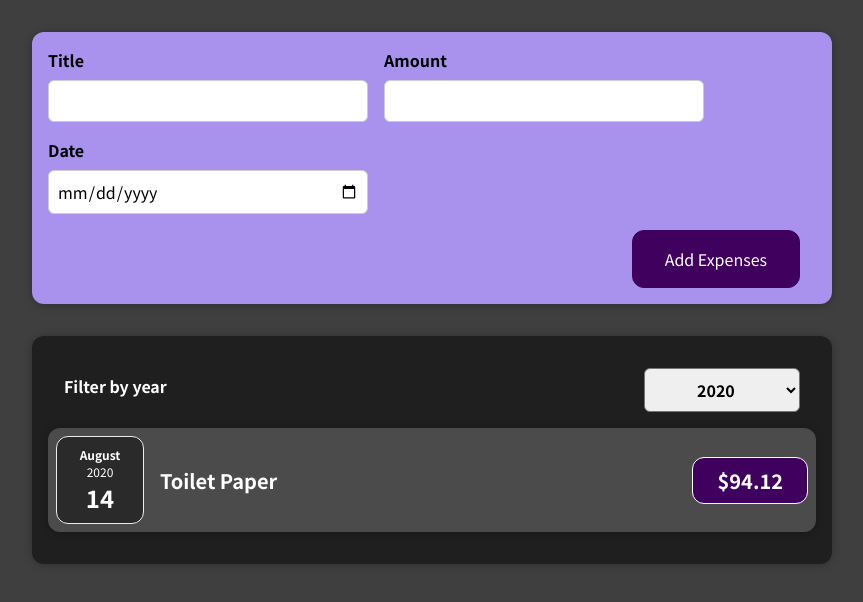
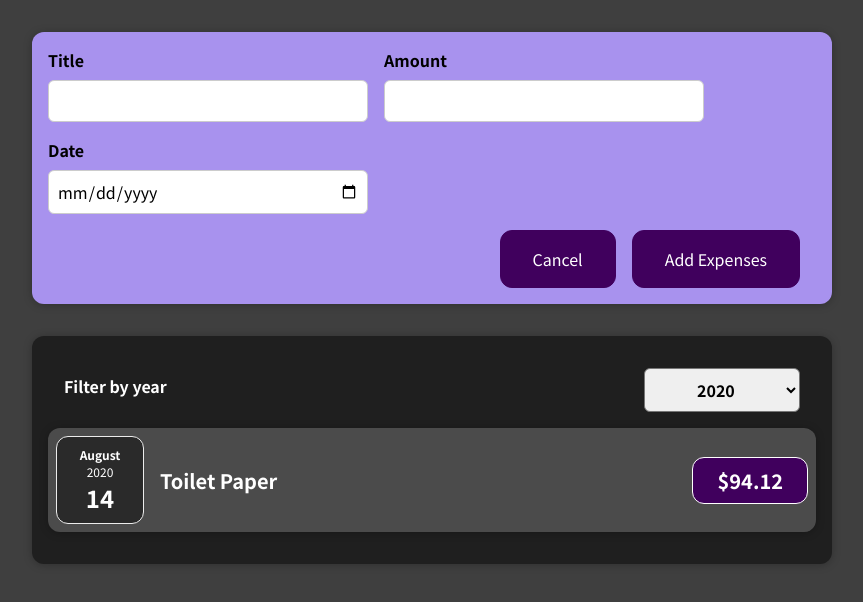
Before and after one commit to Hendrolee/Task-Tracker-Practice, a React (Create React App) app: page / in a window 1280 px wide. Both pictures are taken after a click on the button "Add Expenses". Shown: the top 602 px of the page, without its empty margins (208-1071 px from the left). Built offline with nearby package versions, Linux system fonts and the light colour scheme.

Commit message:
Refine UI of submit form

```diff
--- a/src/components/NewExpense/ExpenseForm.js
+++ b/src/components/NewExpense/ExpenseForm.js
@@ -44,6 +44,14 @@ const ExpenseForm = (props) => {
     };
 
     props.onSaveExpenseData(expenseData);
+    props.onSubmitCheck(0);
+    setEnteredTitle("");
+    setEnteredAmount("");
+    setEnteredDate("");
+  };
+
+  //if button clicked -- show add new expense field
+  const onCancelHandler = () => {
     setEnteredTitle("");
     setEnteredAmount("");
     setEnteredDate("");
@@ -51,6 +59,7 @@ const ExpenseForm = (props) => {
 
   return (
     <form onSubmit={submitHandler}>
+      <div className="new-expense__actions">
         <div className="new-expense__controls">
           <div className="new-expense__control">
             <label>Title</label>
@@ -81,7 +90,9 @@ const ExpenseForm = (props) => {
             />
           </div>
         </div>
-      <div className="new-expense__actions">
+        <button type="button" onClick={onCancelHandler}>
+          Cancel
+        </button>
         <button type="submit">Add Expenses</button>
       </div>
     </form>
--- a/src/components/NewExpense/NewExpense.js
+++ b/src/components/NewExpense/NewExpense.js
@@ -1,3 +1,4 @@
+import React, { useState } from "react";
 import ExpenseForm from "./ExpenseForm";
 import "./NewExpense.css";
 
@@ -10,9 +11,28 @@ const NewExpense = (props) => {
     props.onAddExpense(expenseData);
   };
 
+  const [count, setCount] = useState(0);
+  const fieldEntryHandler = (value) => {
+    setCount((clickCount) => {
+      return clickCount + 1;
+    });
+    setCount(value);
+  };
+
+  if (count !== 0) {
+    return (
+      <div className="new-expense">
+        <ExpenseForm
+          onSubmitCheck={fieldEntryHandler}
+          onSaveExpenseData={saveExpenseDataHandler}
+        />
+      </div>
+    );
+  }
+
   return (
     <div className="new-expense">
-      <ExpenseForm onSaveExpenseData={saveExpenseDataHandler} />
+      <button onClick={fieldEntryHandler}>Add Expenses</button>
     </div>
   );
 };
```
Lines whose indentation alone changed are shown as unchanged.
